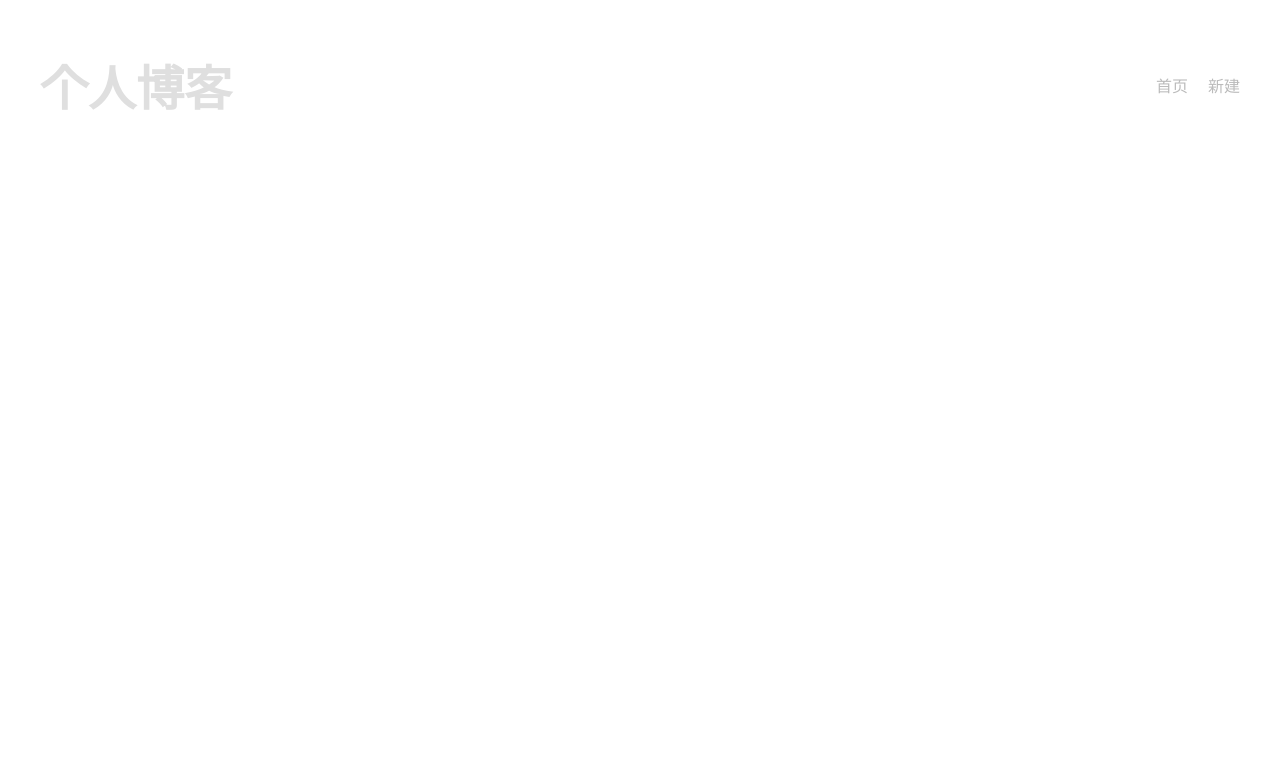
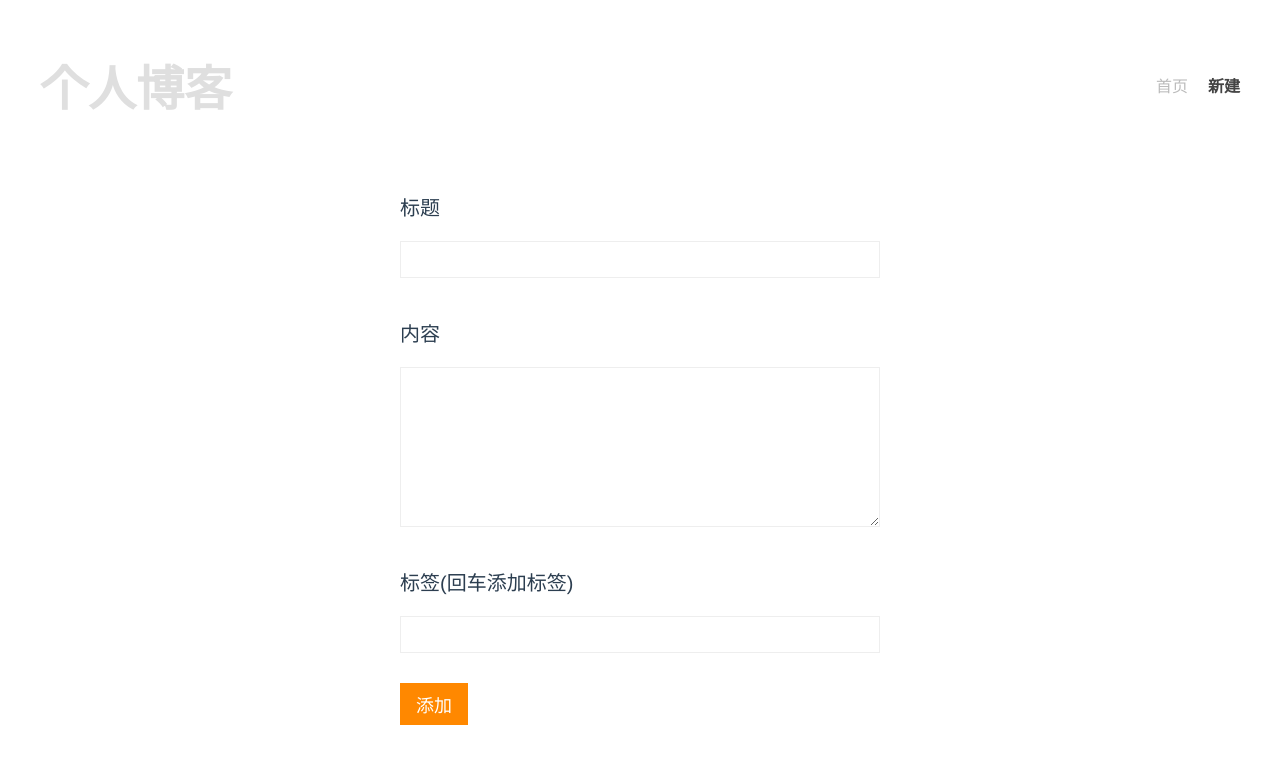
Before and after one commit to hemiahwu/vue3-composition-api-blog, a Vue app: page /create in a window 1280 px wide. Before the commit this address had no page. Shown: the top 764 px of the page. Built offline with nearby package versions, Linux system fonts and the light colour scheme.

Commit message:
23create for tag

```diff
--- a/src/router/index.js
+++ b/src/router/index.js
@@ -1,11 +1,14 @@
 import { createRouter, createWebHistory } from 'vue-router'
 import Home from '../views/Home.vue'
 import Details from '../views/Details.vue'
+import Create from '../views/Create.vue'
 
 
 const routes = [
     { path: "/", name: 'Home', component: Home },
-    { path: "/posts/:id", name: 'Details', component: Details, props: true }
+    { path: "/posts/:id", name: 'Details', component: Details, props: true },
+    { path: "/create", name: 'Create', component: Create },
+
 ]
 
 const router = createRouter({
--- /dev/null
+++ b/src/views/Create.vue
@@ -0,0 +1,81 @@
+<script setup>
+import { ref } from "vue";
+
+const title = ref("");
+const body = ref("");
+const tags = ref([]);
+const tag = ref("");
+
+const handleKeydown = () => {
+  if (!tags.value.includes(tag.value)) {
+    tag.value = tag.value.replace(/\s/g, "");
+    tags.value.push(tag.value);
+  }
+
+  tag.value = "";
+};
+</script>
+
+<template>
+  <div class="create">
+    <form>
+      <label for="title">标题</label>
+      <input type="text" v-model="title" required />
+      <label for="body">内容</label>
+      <textarea v-model="body"></textarea>
+      <label for="tag">标签(回车添加标签)</label>
+      <input type="text" v-model="tag" @keydown.enter.prevent="handleKeydown" />
+
+      <!-- 显示标签 -->
+      <div v-for="tag in tags" :key="tag" class="pill">#{{ tag }}</div>
+
+      <button>添加</button>
+    </form>
+  </div>
+</template>
+
+<style>
+form {
+  max-width: 480px;
+  margin: 0 auto;
+  text-align: left;
+}
+input,
+textarea {
+  display: block;
+  margin: 10px 0;
+  width: 100%;
+  box-sizing: border-box;
+  padding: 10px;
+  border: 1px solid #eee;
+}
+textarea {
+  height: 160px;
+}
+label {
+  display: inline-block;
+  margin-top: 30px;
+  position: relative;
+  font-size: 20px;
+  margin-bottom: 10px;
+}
+
+button {
+  display: block;
+  margin-top: 30px;
+  background: #ff8800;
+  color: white;
+  border: none;
+  padding: 8px 16px;
+  font-size: 18px;
+}
+.pill {
+  display: inline-block;
+  margin: 10px 10px 0 0;
+  color: #444;
+  background: #ddd;
+  padding: 8px;
+  border-radius: 20px;
+  font-size: 14px;
+}
+</style>
--- a/src/views/Details.vue
+++ b/src/views/Details.vue
@@ -1,25 +1,23 @@
 <script setup>
-import getPost from '../composibles/getPost'
-import Spinner from '../components/Spinner.vue'
+import getPost from "../composibles/getPost";
+import Spinner from "../components/Spinner.vue";
 
+const { post, load } = getPost(props.id);
 
-const {post,load} = getPost(props.id)
-
-load()
+load();
 
 const props = defineProps({
   id: Number,
 });
-
 </script>
 
 <template>
   <div class="post" v-if="post">
-      <h3>{{post.title}}</h3>
-      <p class="pre">{{post.body}}</p>
+    <h3>{{ post.title }}</h3>
+    <p class="pre">{{ post.body }}</p>
   </div>
   <div v-else>
-      <Spinner />
+    <Spinner />
   </div>
 </template>
 
```
